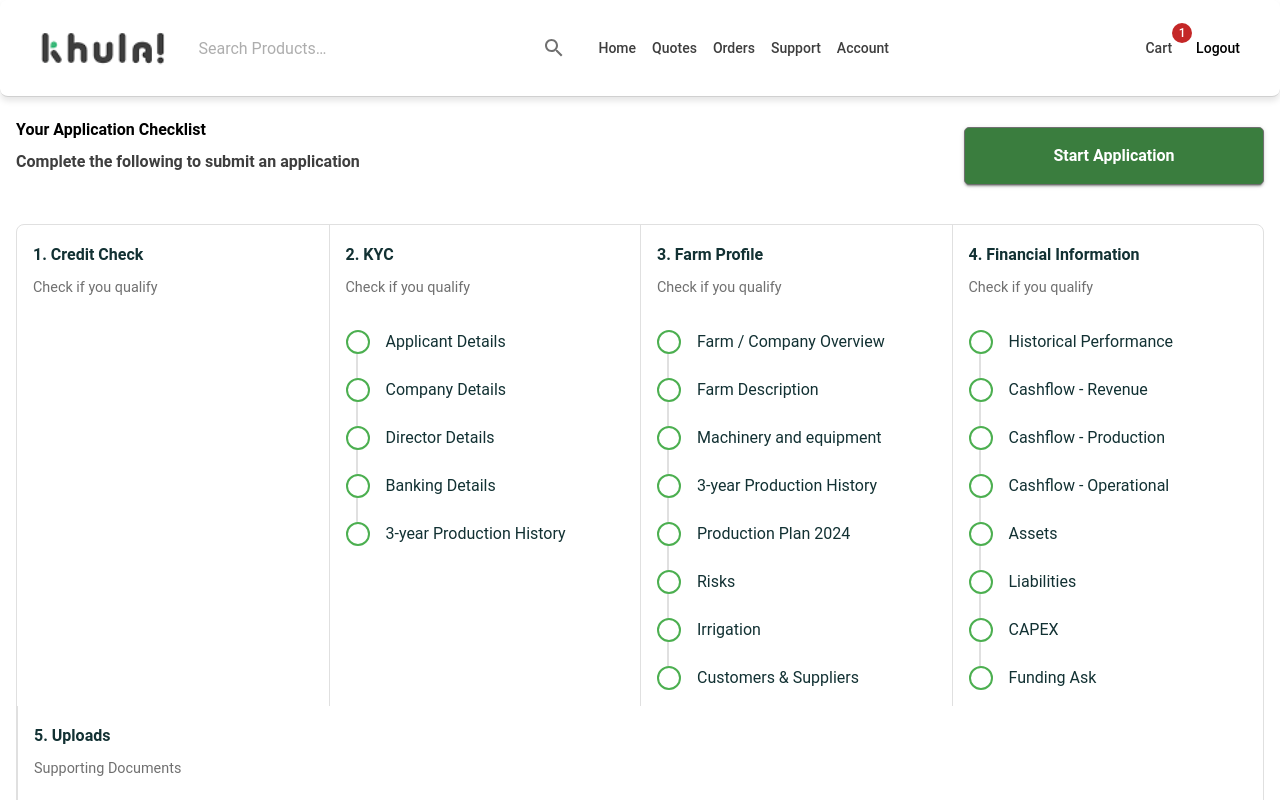
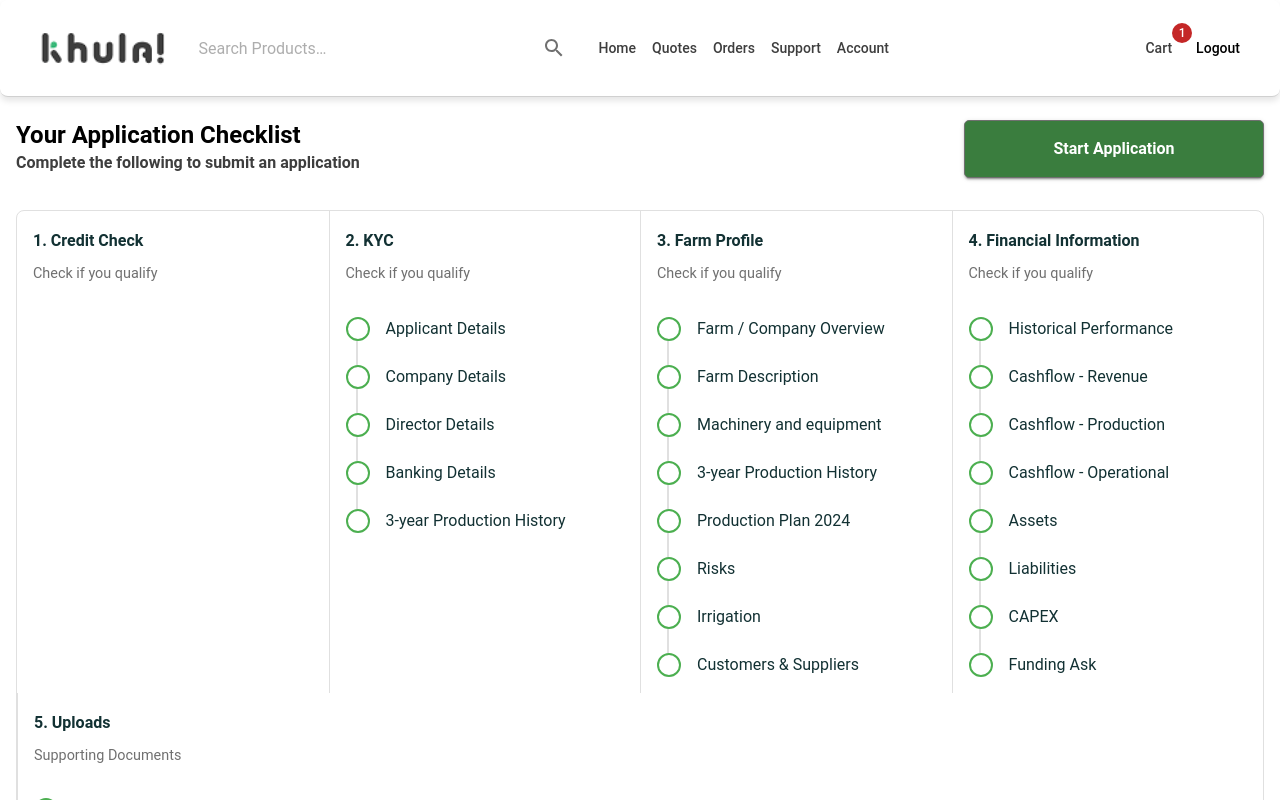
Before and after one commit to RileyManda/user-journey, a React (Vite) app: page / in a window 1280 px wide. Shown: the top 800 px of the page. Built offline with nearby package versions, Linux system fonts and the light colour scheme.

Commit message:
Variant updates

```diff
--- a/src/components/LandingPageTitle.tsx
+++ b/src/components/LandingPageTitle.tsx
@@ -21,16 +21,11 @@ const LandingPageTitle = ({
     >
       {/* Text Section */}
       <Box>
-        <Typography variant="h4" fontWeight="bold" sx={{ mb: 1 }}>
+        <Typography variant="h2">
           {title}
         </Typography>
         <Typography
           variant="subtitle1"
-          sx={{
-            mb: 2,
-            color: "textSecondary",
-            fontSize: { xs: "0.9rem", md: "1rem" },
-          }}
         >
           {subtitle}
         </Typography>
```
